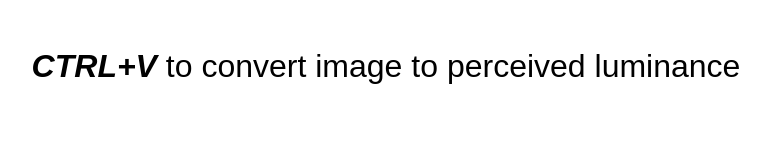
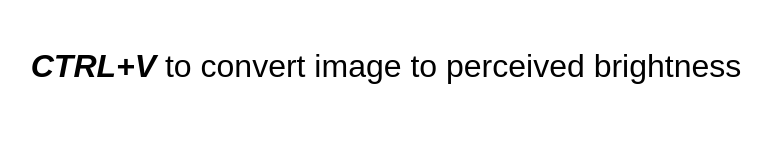
Before and after one commit to slooi/rgb-to-perceived-lightness, a website built with Vite: page index.html in a window 1280 px wide. Shown: the whole page, without its empty margins (254-1026 px from the left). Built offline with nearby package versions, Linux system fonts and the light colour scheme.

Commit message:
:lipstick: change lumiance to brightness

```diff
--- a/index.html
+++ b/index.html
@@ -5,11 +5,11 @@
   <meta charset="UTF-8" />
   <link rel="icon" type="image/svg+xml" href="/vite.svg" />
   <meta name="viewport" content="width=device-width, initial-scale=1.0" />
-  <title>Image to perceived Luminance</title>
+  <title>Image to Perceived Brightness</title>
 </head>
 
 <body>
-  <h1><b><i>CTRL+V</i></b> <span style="font-weight: 300;">to convert image to perceived luminance</span></h1>
+  <h1><b><i>CTRL+V</i></b> <span style="font-weight: 300;">to convert image to perceived brightness</span></h1>
 
   <div id="content"></div>
   <script type="module" src="/src/main.ts"></script>
```
